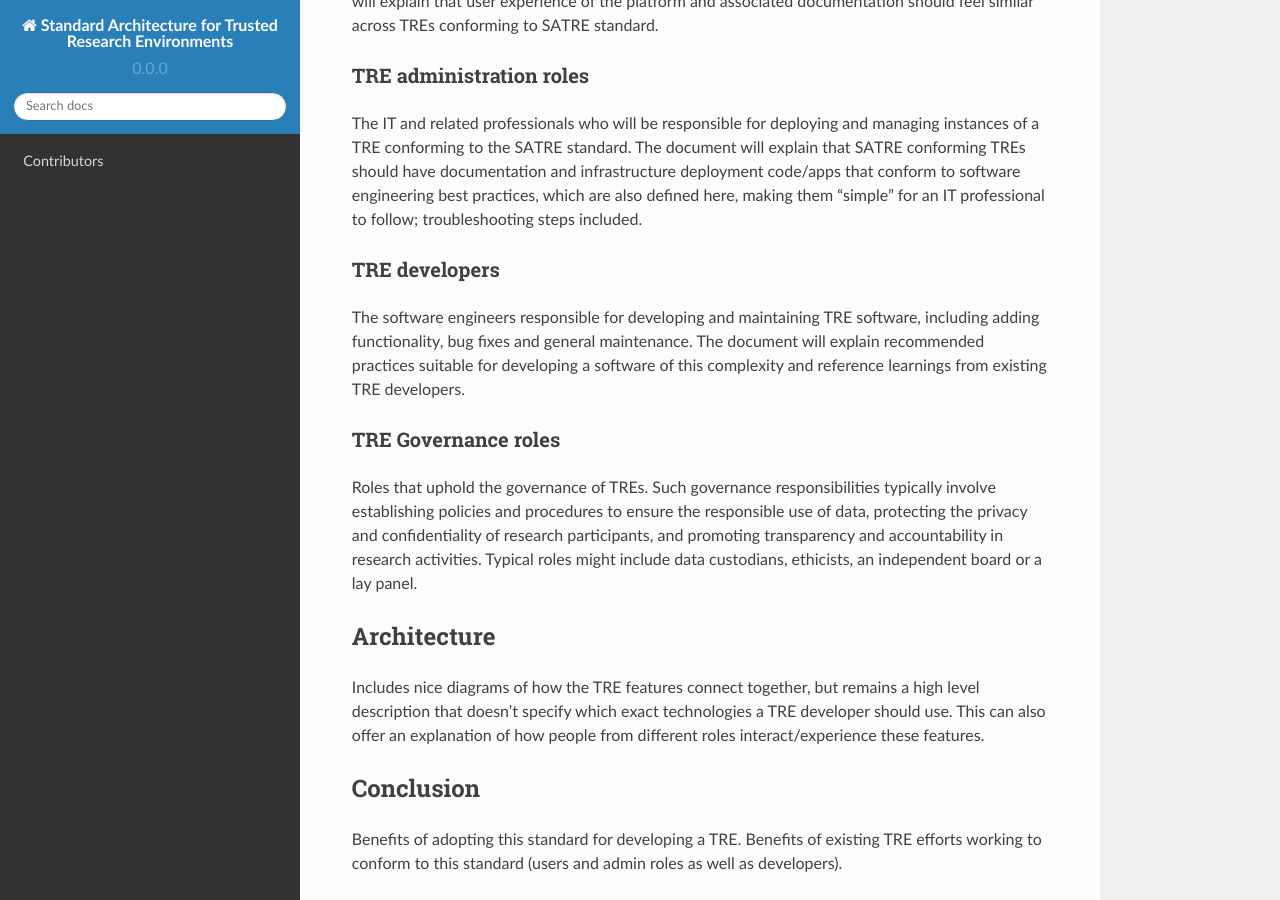
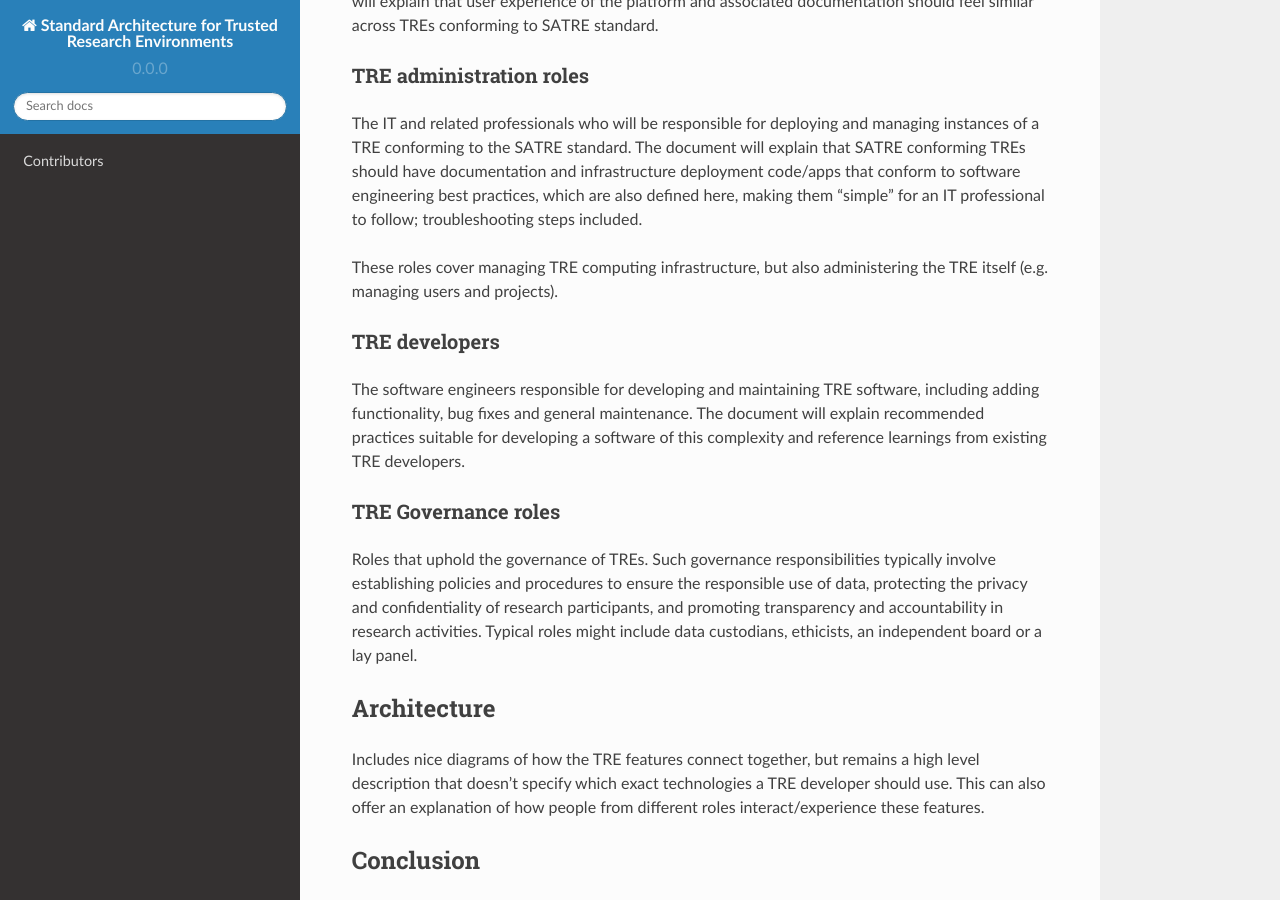
Before and after one commit to sa-tre/satre-specification, a Sphinx documentation site: the page built from docs/source/index.md, in a window 1280 px wide and 900 px high, scrolled down 1481 px. Built offline with Sphinx 7.4.7 and the Read the Docs theme 2.0.0, drawn with Linux system fonts in a browser that asks for light colours.

Commit message:
clarify TRE admin roles

```diff
--- a/docs/source/index.md
+++ b/docs/source/index.md
@@ -48,6 +48,8 @@ The researchers working on projects that involve logging into a TRE to access da
 
 The IT and related professionals who will be responsible for deploying and managing instances of a TRE conforming to the SATRE standard. The document will explain that SATRE conforming TREs should have documentation and infrastructure deployment code/apps that conform to software engineering best practices, which are also defined here, making them "simple" for an IT professional to follow; troubleshooting steps included.
 
+These roles cover managing TRE computing infrastructure, but also administering the TRE itself (e.g. managing users and projects).
+
 ### TRE developers
 
 The software engineers responsible for developing and maintaining TRE software, including adding functionality, bug fixes and general maintenance. The document will explain recommended practices suitable for developing a software of this complexity and reference learnings from existing TRE developers.
```
